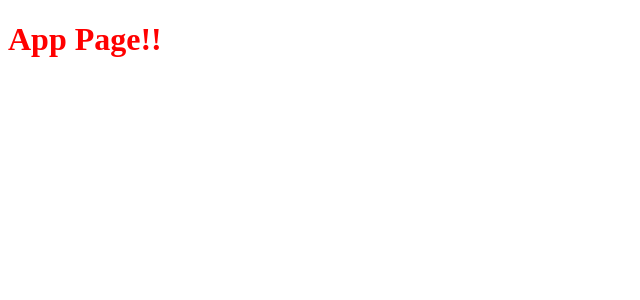
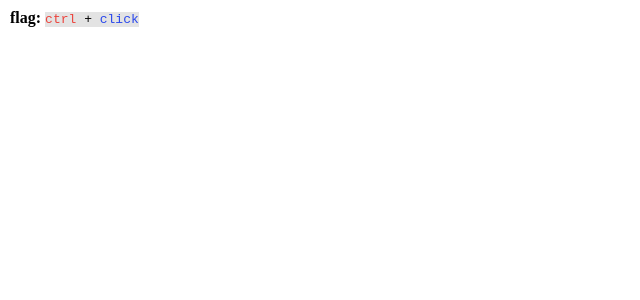
Before and after one commit to ndstephens/hands-on-react, a React app: page / in a window 1280 px wide. Shown: the top 300 px of the page, without its empty margins (0-640 px from the left). Built offline with nearby package versions, Linux system fonts and the light colour scheme.

Commit message:
install and test Emotion

```diff
--- a/package.json
+++ b/package.json
@@ -45,6 +45,8 @@
     "webpack-dev-server": "^4.11.0"
   },
   "dependencies": {
+    "@emotion/react": "^11.10.4",
+    "@emotion/styled": "^11.10.4",
     "react": "^18.2.0",
     "react-dom": "^18.2.0"
   },
--- a/src/App.tsx
+++ b/src/App.tsx
@@ -1,7 +1,7 @@
-import React from 'react';
+import Legend from 'components/Legend';
 
 import './App.css';
 
 export default function App() {
-  return <h1>App Page!!</h1>;
+  return <Legend />;
 }
--- /dev/null
+++ b/src/components/Legend.tsx
@@ -0,0 +1,30 @@
+import styled from '@emotion/styled';
+
+export const Legend: React.FC = () => (
+  <Parent>
+    <strong>flag: </strong>
+    <Action>
+      <Key>ctrl</Key> + <Click>click</Click>
+    </Action>
+  </Parent>
+);
+
+export default Legend;
+
+const Parent = styled.legend`
+  font-size: 1em;
+  margin: 0 auto 2vw;
+  line-height: 1.25em;
+`;
+
+const Action = styled.code`
+  background-color: #e3e3e3;
+`;
+
+const Key = styled.span`
+  color: #ec433c;
+`;
+
+const Click = styled.span`
+  color: #2a48ec;
+`;
```
Also changed, not shown: 1 other file (tests, documents, lock files or other folders).
